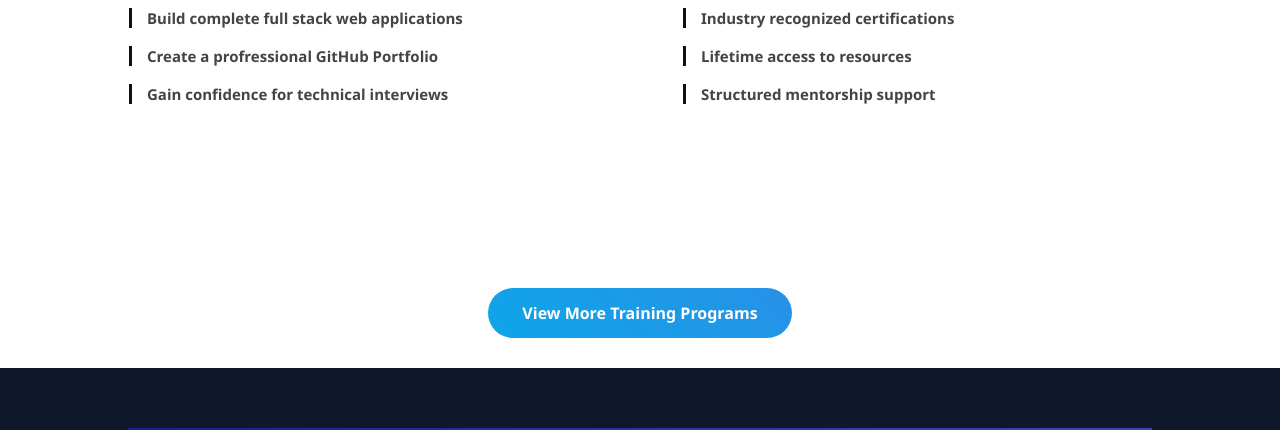
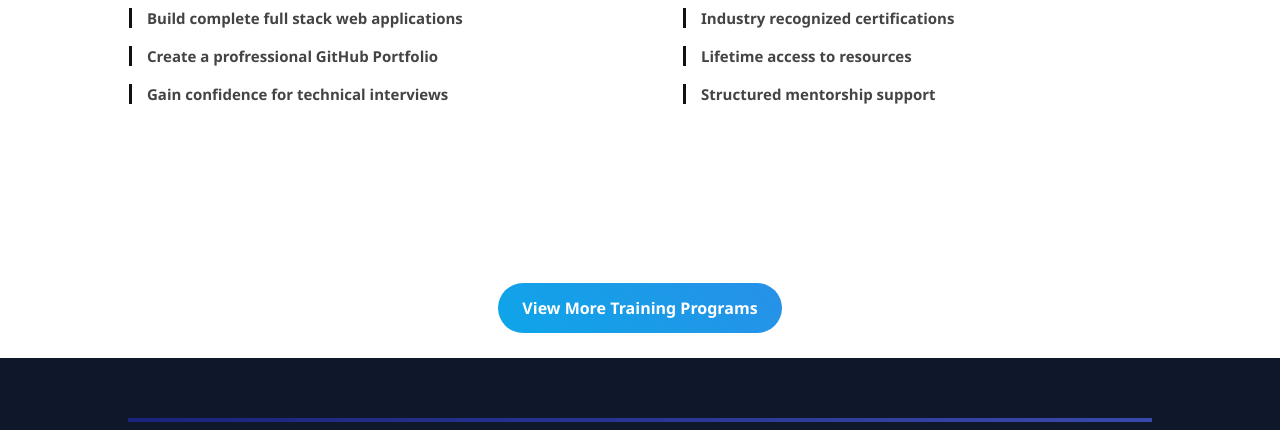
Before and after one commit to Anjali-172/training-platform, a plain HTML site: page courses/uiux.html in a window 1280 px wide. Shown: the part 1436-1866 px from the top of the page. Drawn offline with Linux system fonts and the light colour scheme.

Commit message:
Update style.css

```diff
--- a/style.css
+++ b/style.css
@@ -693,17 +693,17 @@ button:hover{
 }
 .view-more-section{
     text-align: center;
-    padding: 30px 50px;
+    padding: 25px 45px;
     background: #ffffff;
 }
 .view-more-btn{
     display: inline-block;
-    padding: 14px 34px;
+    padding: 14px 24px;
     background: linear-gradient(45deg, #0ea5e9, #2791e7);
     color: white;
     text-decoration: none;
     font-weight: 600;
-    border-radius: 30px;
+    border-radius: 58px;
     transition: 0.3s ease;
 }
 .view-more-btn:hover{
```
